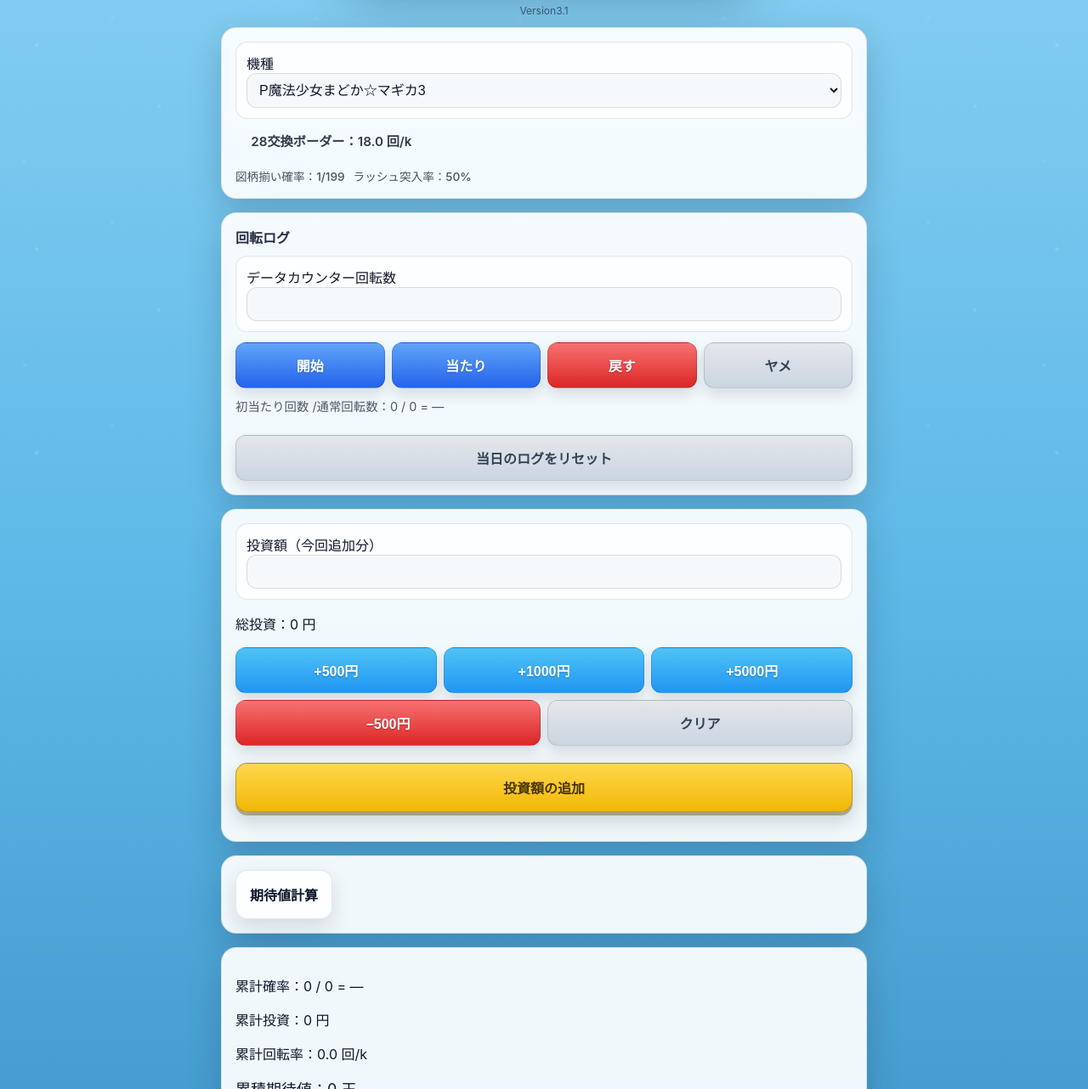
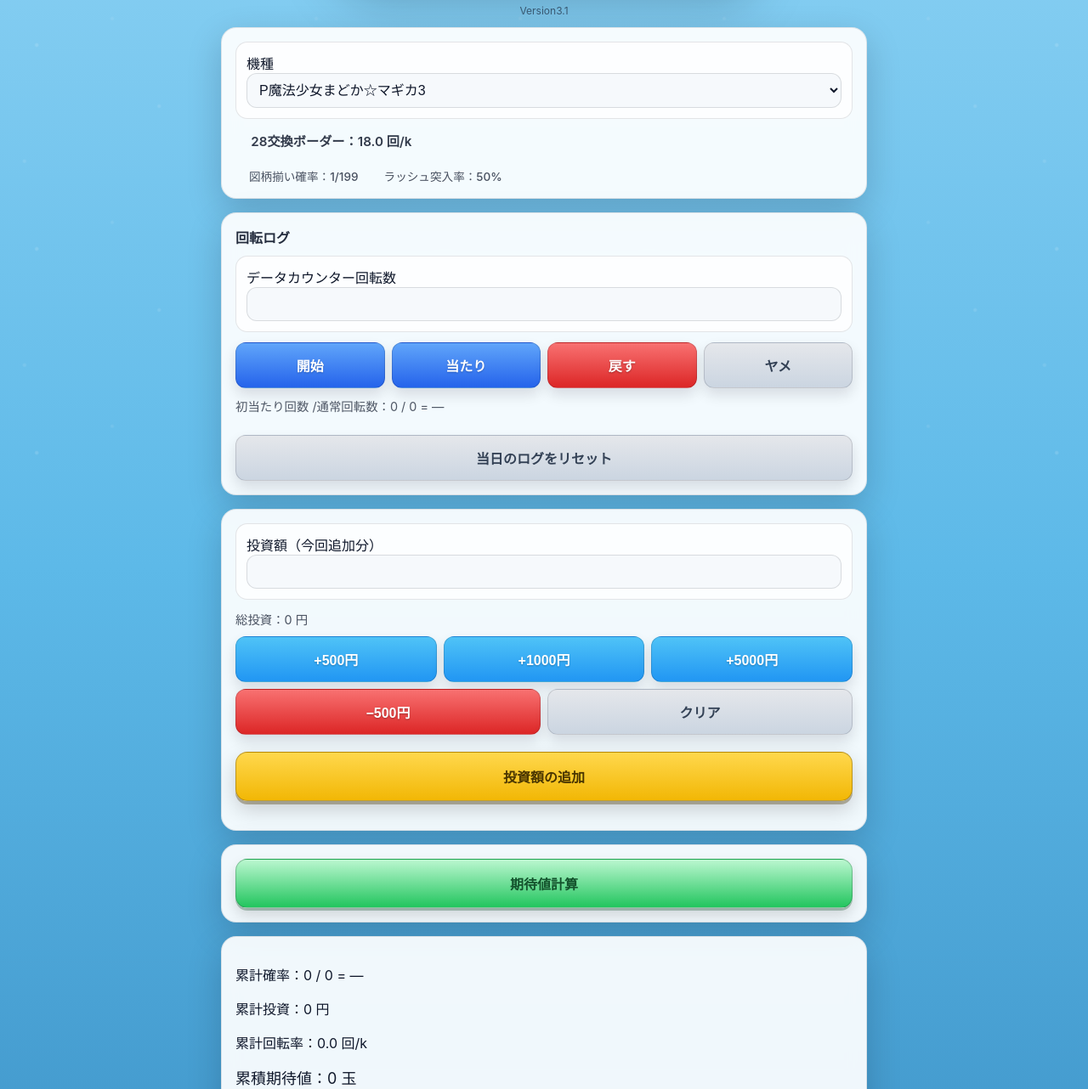
Before and after one commit to pastadeteatime-blip/ev-tracker2.0, a plain HTML site: page index.html in a window 1280 px wide. Shown: the part 247-1529 px from the top of the page at 85% size. Drawn offline with Linux system fonts and the light colour scheme.

Commit message:
Refactor style.css and restore commented sections

```diff
--- a/style.css
+++ b/style.css
@@ -257,8 +257,9 @@
 /* 図柄揃い確率 × RUSH突入率 */
 .rate-row{
   display: flex;        /* ← 横並び維持 */
-  gap: 10px;
+  gap: 30px;
   margin-top: 4px;      /* ← 28交換ボーダーの直下に来る */
+  margin-left: 1em;
 }
 .rate-row p{
   font-size: 0.85rem;   /* ← やや小さく */
@@ -489,3 +490,26 @@
 progress.goal-rainbow::-moz-progress-bar{
   background: linear-gradient(90deg, #ef4444, #f59e0b, #eab308, #22c55e, #3b82f6, #8b5cf6);
 }
+
+.invest-confirmed{
+  margin: 0 0 10px;
+  font-size: 0.9rem;
+  color: rgba(15,23,42,0.75);
+}
+
+/* 期待値確定ボタン（新カード側） */
+#finalCalcBtn{
+  width: 100%;
+  background: linear-gradient(180deg, var(--yellow) 0%, var(--yellow-deep) 100%);
+  color: #4a3600;
+  border: 1px solid rgba(74, 54, 0, 0.35);
+  box-shadow: 0 4px 0 rgba(74, 54, 0, 0.35), 0 10px 24px rgba(0,0,0,0.18);
+}
+
+#finalCalcBtn{
+  width: 100%;
+  background: linear-gradient(180deg, #bbf7d0 0%, #22c55e 100%);
+  color: #14532d;
+  border: 1px solid rgba(20, 83, 45, 0.3);
+  box-shadow: 0 3px 0 rgba(20, 83, 45, 0.3), 0 8px 16px rgba(0,0,0,0.15);
+}
```
